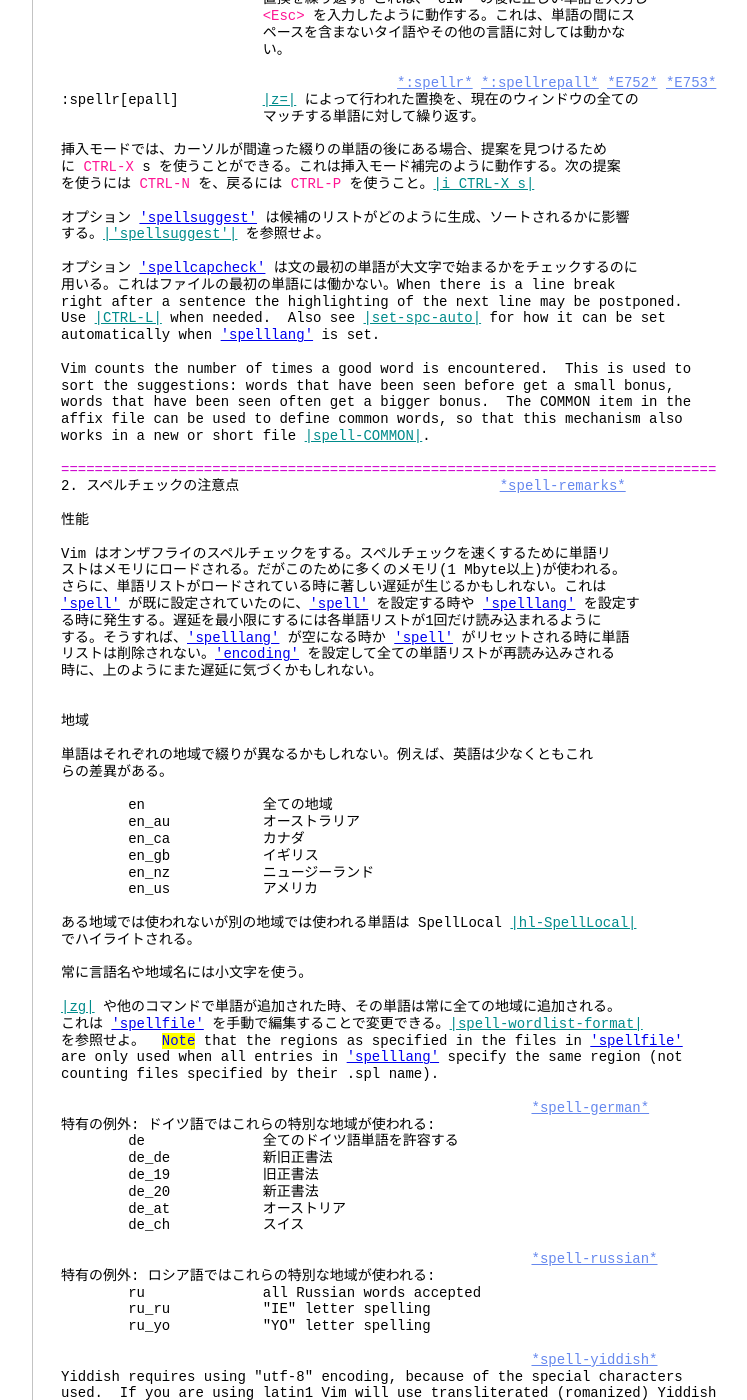
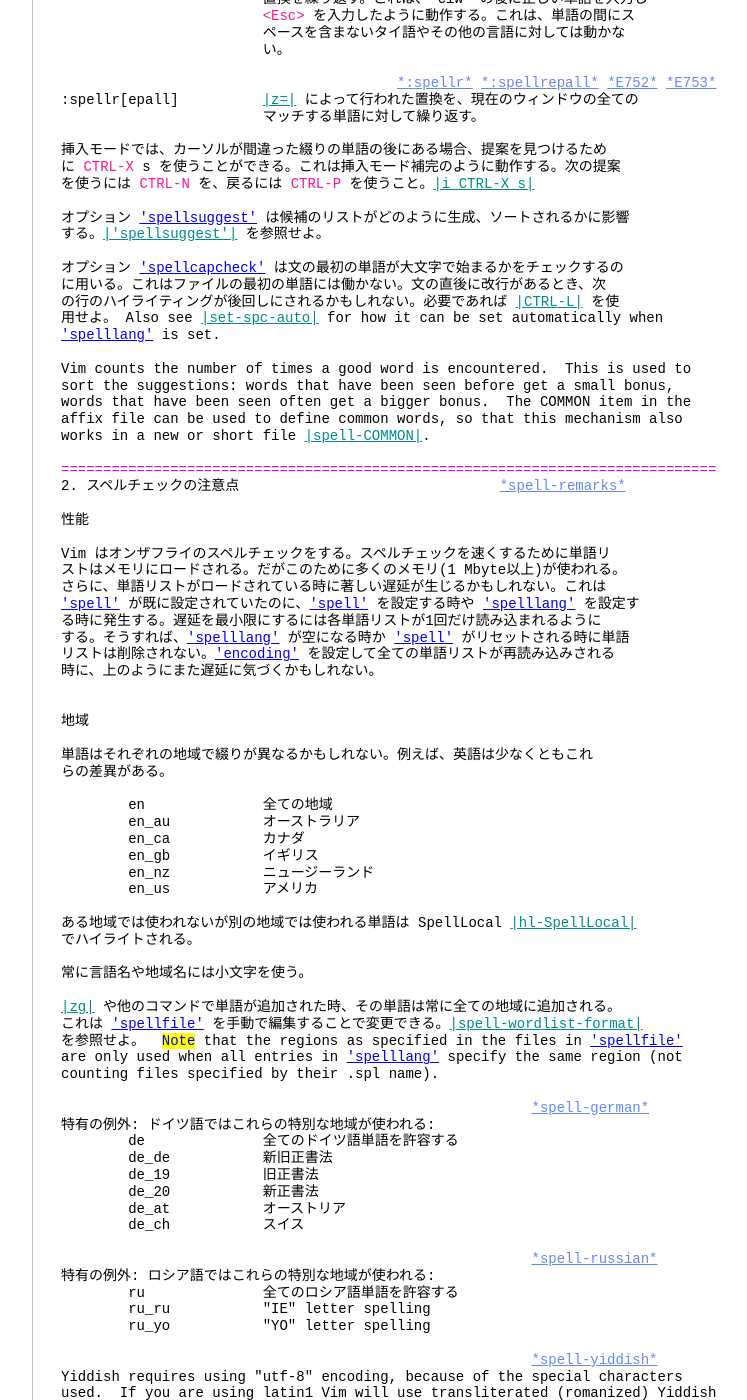
Before and after one commit to vim-jp/vimdoc-ja, a Jekyll site: the page built from spell.html, in a window 1280 px wide and 1400 px high, scrolled down 3336 px. Shown: the whole window, without its empty margins (340-1087 px from the left). Built offline with Jekyll 4.4.1, drawn with Linux system fonts in a browser that asks for light colours; nearby versions of some CDN libraries; Markdown is read by kramdown in place of the engine named in the settings; comment, search, counter and statistics services are not loaded; some of the changed text lies outside the part shown.

Commit message:
Deployed vim-jp/vimdoc-ja@c1ed8a9180b54c076bbf6e5bd5473a4e374c9d21 by ixeris.kaoriya.net

```diff
--- a/spell.html
+++ b/spell.html
@@ -205,11 +205,11 @@
 オプション&nbsp;<a class="Type" href="options.html#'spellsuggest'">'spellsuggest'</a>&nbsp;は候補のリストがどのように生成、ソートされるかに影響<br>
 する。<a class="Identifier" href="options.html#'spellsuggest'">|'spellsuggest'|</a>&nbsp;を参照せよ。<br>
 <br>
-オプション&nbsp;<a class="Type" href="options.html#'spellcapcheck'">'spellcapcheck'</a>&nbsp;は文の最初の単語が大文字で始まるかをチェックするのに<br>
-用いる。これはファイルの最初の単語には働かない。When there is a line break<br>
-right after a sentence the highlighting of the next line may be postponed.<br>
-Use&nbsp;<a class="Identifier" href="various.html#CTRL-L">|CTRL-L|</a>&nbsp;when needed.&nbsp;&nbsp;Also see&nbsp;<a class="Identifier" href="spell.html#set-spc-auto">|set-spc-auto|</a>&nbsp;for how it can be set<br>
-automatically when&nbsp;<a class="Type" href="options.html#'spelllang'">'spelllang'</a>&nbsp;is set.<br>
+オプション&nbsp;<a class="Type" href="options.html#'spellcapcheck'">'spellcapcheck'</a>&nbsp;は文の最初の単語が大文字で始まるかをチェックするの<br>
+に用いる。これはファイルの最初の単語には働かない。文の直後に改行があるとき、次<br>
+の行のハイライティングが後回しにされるかもしれない。必要であれば&nbsp;<a class="Identifier" href="various.html#CTRL-L">|CTRL-L|</a>&nbsp;を使<br>
+用せよ。 Also see&nbsp;<a class="Identifier" href="spell.html#set-spc-auto">|set-spc-auto|</a>&nbsp;for how it can be set automatically when<br>
+<a class="Type" href="options.html#'spelllang'">'spelllang'</a>&nbsp;is set.<br>
 <br>
 Vim counts the number of times a good word is encountered.&nbsp;&nbsp;This is used to<br>
 sort the suggestions: words that have been seen before get a small bonus,<br>
@@ -266,7 +266,7 @@
 <br>
 &nbsp;&nbsp;&nbsp;&nbsp;&nbsp;&nbsp;&nbsp;&nbsp;&nbsp;&nbsp;&nbsp;&nbsp;&nbsp;&nbsp;&nbsp;&nbsp;&nbsp;&nbsp;&nbsp;&nbsp;&nbsp;&nbsp;&nbsp;&nbsp;&nbsp;&nbsp;&nbsp;&nbsp;&nbsp;&nbsp;&nbsp;&nbsp;&nbsp;&nbsp;&nbsp;&nbsp;&nbsp;&nbsp;&nbsp;&nbsp;&nbsp;&nbsp;&nbsp;&nbsp;&nbsp;&nbsp;&nbsp;&nbsp;&nbsp;&nbsp;&nbsp;&nbsp;&nbsp;&nbsp;&nbsp;&nbsp;<a class="Constant" href="spell.html#spell-russian" name="spell-russian">*spell-russian*</a><br>
 特有の例外: ロシア語ではこれらの特別な地域が使われる:<br>
-&nbsp;&nbsp;&nbsp;&nbsp;&nbsp;&nbsp;&nbsp;&nbsp;ru&nbsp;&nbsp;&nbsp;&nbsp;&nbsp;&nbsp;&nbsp;&nbsp;&nbsp;&nbsp;&nbsp;&nbsp;&nbsp;&nbsp;all Russian words accepted<br>
+&nbsp;&nbsp;&nbsp;&nbsp;&nbsp;&nbsp;&nbsp;&nbsp;ru&nbsp;&nbsp;&nbsp;&nbsp;&nbsp;&nbsp;&nbsp;&nbsp;&nbsp;&nbsp;&nbsp;&nbsp;&nbsp;&nbsp;全てのロシア語単語を許容する<br>
 &nbsp;&nbsp;&nbsp;&nbsp;&nbsp;&nbsp;&nbsp;&nbsp;ru_ru&nbsp;&nbsp;&nbsp;&nbsp;&nbsp;&nbsp;&nbsp;&nbsp;&nbsp;&nbsp; &quot;IE&quot; letter spelling<br>
 &nbsp;&nbsp;&nbsp;&nbsp;&nbsp;&nbsp;&nbsp;&nbsp;ru_yo&nbsp;&nbsp;&nbsp;&nbsp;&nbsp;&nbsp;&nbsp;&nbsp;&nbsp;&nbsp; &quot;YO&quot; letter spelling<br>
 <br>
@@ -295,7 +295,7 @@
 &nbsp;&nbsp;&nbsp;&nbsp;&nbsp;&nbsp;&nbsp;&nbsp;LL&nbsp;&nbsp;&nbsp;&nbsp;&nbsp;&nbsp;言語名<br>
 &nbsp;&nbsp;&nbsp;&nbsp;&nbsp;&nbsp;&nbsp;&nbsp;EEE&nbsp;&nbsp;&nbsp;&nbsp;&nbsp;<a class="Type" href="options.html#'encoding'">'encoding'</a>&nbsp;の値<br>
 <br>
-The value for &quot;LL&quot; comes from&nbsp;<a class="Type" href="options.html#'spelllang'">'spelllang'</a>, but excludes the region name.<br>
+&quot;LL&quot; の値は&nbsp;<a class="Type" href="options.html#'spelllang'">'spelllang'</a>&nbsp;から来るが、地域名を除く。<br>
 例:<br>
 &nbsp;&nbsp;&nbsp;&nbsp;&nbsp;&nbsp;&nbsp;&nbsp;<span class="PreProc">'spelllang'&nbsp;&nbsp;&nbsp;&nbsp; LL</span><br>
 &nbsp;&nbsp;&nbsp;&nbsp;&nbsp;&nbsp;&nbsp;&nbsp;en_us&nbsp;&nbsp;&nbsp;&nbsp;&nbsp;&nbsp;&nbsp;&nbsp;&nbsp;&nbsp; en<br>
@@ -349,9 +349,9 @@
 <br>
 Spelling for EBCDIC is currently not supported.<br>
 <br>
-A spell file might not be available in the current&nbsp;<a class="Type" href="options.html#'encoding'">'encoding'</a>.&nbsp;&nbsp;See<br>
-<a class="Identifier" href="spell.html#spell-mkspell">|spell-mkspell|</a>&nbsp;about how to create a spell file.&nbsp;&nbsp;Converting a spell file<br>
-with &quot;iconv&quot; will NOT work!<br>
+現在の&nbsp;<a class="Type" href="options.html#'encoding'">'encoding'</a>&nbsp;でスペルファイルが利用できないかもしれない。スペルファイルの<br>
+作成の仕方については&nbsp;<a class="Identifier" href="spell.html#spell-mkspell">|spell-mkspell|</a>&nbsp;を参照せよ。&quot;iconv&quot; でスペルファイルを変<br>
+換するのは機能しないだろう!<br>
 <br>
 <span class="Todo">Note</span>: on VMS &quot;.<span class="Special">{enc}</span>.spl&quot; is changed to &quot;_<span class="Special">{enc}</span>.spl&quot; to avoid trouble with<br>
 filenames.<br>
```
